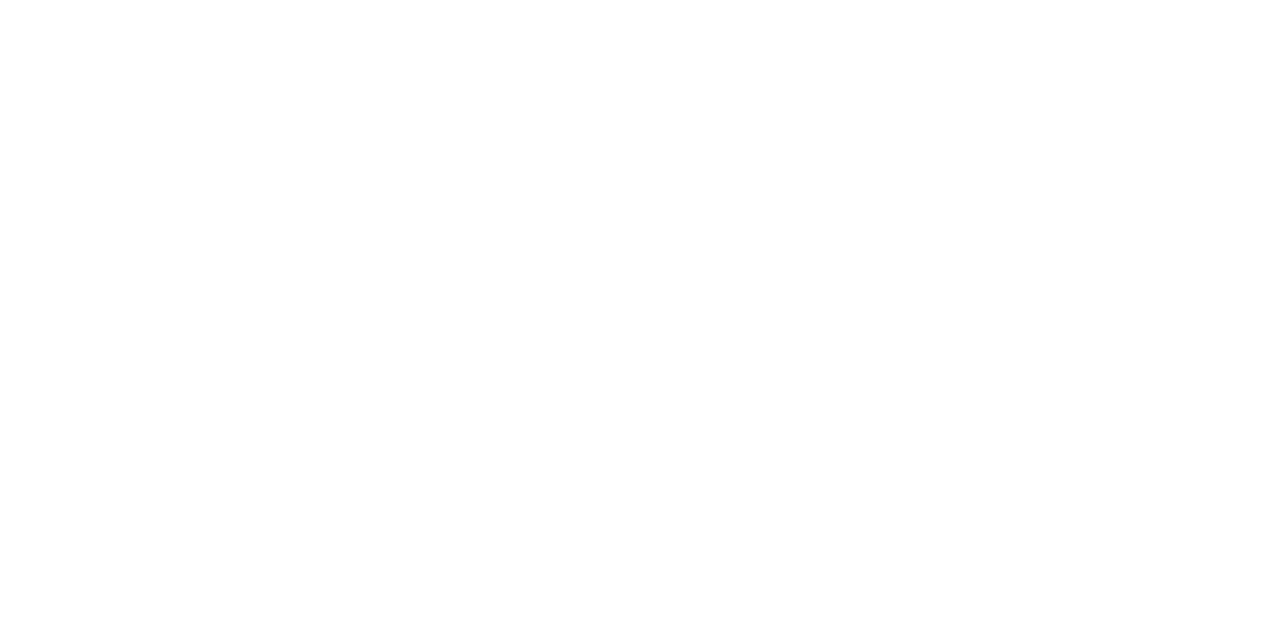
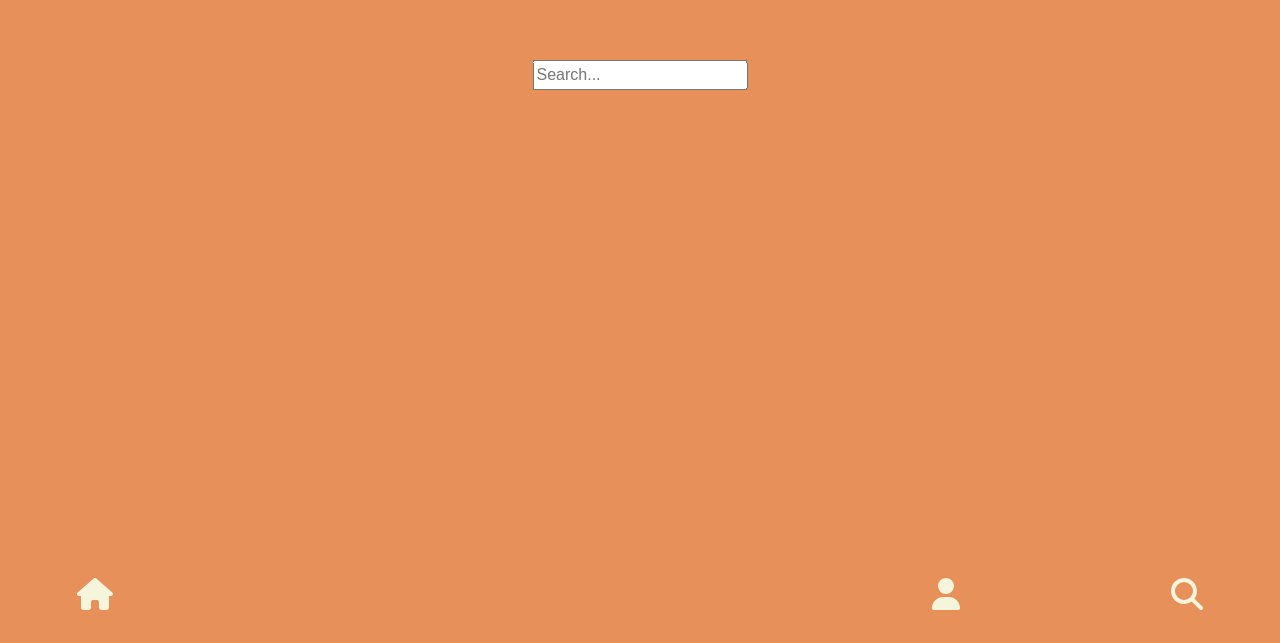
Before and after one commit to pierrelouisguichard/NHS-WellBeing-App, a React (Vite) app: page /search in a window 1280 px wide. Before the commit this address had no page. Shown: the part 157-800 px from the top of the page. Built offline with nearby package versions, Linux system fonts and the light colour scheme.

Commit message:
v0.4 Home page done.

```diff
--- a/src/App.jsx
+++ b/src/App.jsx
@@ -1,8 +1,8 @@
-import "./App.css";
 import Landing from "./Landing";
 import Home from "./Home";
 import Error from "./Error";
 import Login from "./Login";
+import Search from "./Search";
 import { Routes, Route } from "react-router-dom";
 
 function App() {
@@ -13,6 +13,7 @@
         <Route path="/error" element={<Error />} />
         <Route path="/login" element={<Login />} />
         <Route path="/home" element={<Home />} />
+        <Route path="/search" element={<Search />} />
       </Routes>
     </>
   );
--- a/src/Error.jsx
+++ b/src/Error.jsx
@@ -1,6 +1,6 @@
 import React from "react";
 import { FontAwesomeIcon } from "@fortawesome/react-fontawesome";
-import { faGear } from "@fortawesome/free-solid-svg-icons";
+import { faGear, faHouse } from "@fortawesome/free-solid-svg-icons";
 import "./Error.css";
 
 function Error() {
@@ -10,6 +10,9 @@
         <FontAwesomeIcon icon={faGear} spinPulse />
       </div>
       <p className="error-text">This page doesn't exist.</p>
+      <a className="home-icon" href="/home">
+        <FontAwesomeIcon icon={faHouse} />
+      </a>
     </div>
   );
 }
--- a/src/Home.css
+++ b/src/Home.css
@@ -79,3 +79,34 @@
   color: beige;
   font-size: xx-large;
 }
+
+.upload-button {
+  position: absolute;
+  top: 3%;
+  right: 5%;
+}
+
+.custom-label {
+  background-color: #e89059;
+  color: white;
+  font-size: 14px;
+  border-radius: 10px;
+  padding: 5px 16px;
+  cursor: pointer;
+  display: flex;
+  justify-content: center;
+  align-items: center;
+}
+
+.file-input {
+  position: absolute;
+  top: 0;
+  left: 0;
+  opacity: 0;
+}
+
+.img {
+  position: absolute;
+  right: 10%;
+  height: 100%;
+}
--- a/src/Home.jsx
+++ b/src/Home.jsx
@@ -8,31 +8,47 @@
 } from "@fortawesome/free-solid-svg-icons";
 import "bootstrap/dist/css/bootstrap.min.css";
 import Slider from "./Slider";
+import image1 from "./assets/events.png";
+import image2 from "./assets/wellbeing.png";
 
 function Home() {
   return (
     <div className="home-page">
       <div className="pic-of-the-day">
         <p className="home-text">Picture of the day!</p>
+        <div className="upload-button">
+          <label htmlFor="fileInput" className="custom-label">
+            Upload
+          </label>
+          <input
+            id="fileInput"
+            className="file-input"
+            type="file"
+            onChange={(e) => handleFileChange(e)}
+          />
+        </div>
+
         <div className="slider-container">
           <Slider />
         </div>
       </div>
       <a className="wellbeing-button" href="/error">
         <p className="home-text">Well Being</p>
+        <img src={image2} className="img" />
       </a>
       <a className="events-button" href="/error">
         <p className="home-text">Events</p>
+        <img src={image1} className="img" />
       </a>
-      <div className="home-icon">
+      <a className="home-icon" href="/">
         <FontAwesomeIcon icon={faHouse} />
-      </div>
-      <div className="search-icon">
+      </a>
+      <a className="search-icon" href="/search">
         <FontAwesomeIcon icon={faMagnifyingGlass} />
-      </div>
-      <div className="profile-icon">
+      </a>
+      <a className="profile-icon" href="/error">
         <FontAwesomeIcon icon={faUser} />
-      </div>
+      </a>
     </div>
   );
 }
--- a/src/Landing.css
+++ b/src/Landing.css
@@ -35,7 +35,7 @@
   position: absolute;
   bottom: 150px;
   width: 300px;
-  height: 50px;
+  height: 60px;
   text-decoration: none;
   background: #fae7ce;
   padding: 8px 15px;
@@ -53,7 +53,7 @@
   position: absolute;
   bottom: 60px;
   width: 300px;
-  height: 50px;
+  height: 60px;
   text-decoration: none;
   background: #fae7ce;
   padding: 8px 15px;
--- a/src/Login.css
+++ b/src/Login.css
@@ -53,7 +53,7 @@
   position: absolute;
   bottom: 10%;
   width: 300px;
-  height: 50px;
+  height: 60px;
   text-decoration: none;
   background: #e89059;
   padding: 8px 15px;
--- /dev/null
+++ b/src/Search.css
@@ -0,0 +1,12 @@
+.search-container {
+  background-color: #e89059;
+  height: 100vh;
+  width: 100vw;
+}
+
+.search-bar-position {
+  position: absolute;
+  top: 30%;
+  left: 50%;
+  transform: translate(-50%, -50%);
+}
--- /dev/null
+++ b/src/Search.jsx
@@ -0,0 +1,39 @@
+import React from "react";
+import SearchBar from "./SearchBar";
+import "./Search.css";
+import { FontAwesomeIcon } from "@fortawesome/react-fontawesome";
+import {
+  faHouse,
+  faMagnifyingGlass,
+  faUser,
+} from "@fortawesome/free-solid-svg-icons";
+
+const data = [
+  "Yoga",
+  "Stress at Work",
+  "Mental Health",
+  "Bereavement and Loss",
+  "Healthy eating",
+  "Physical health",
+];
+
+function Search() {
+  return (
+    <div className="search-container">
+      <div className="search-bar-position">
+        <SearchBar data={data} />
+      </div>
+      <a className="home-icon" href="/home">
+        <FontAwesomeIcon icon={faHouse} />
+      </a>
+      <a className="search-icon" href="/search">
+        <FontAwesomeIcon icon={faMagnifyingGlass} />
+      </a>
+      <a className="profile-icon" href="/error">
+        <FontAwesomeIcon icon={faUser} />
+      </a>
+    </div>
+  );
+}
+
+export default Search;
--- /dev/null
+++ b/src/SearchBar.jsx
@@ -0,0 +1,36 @@
+import React, { useState } from "react";
+
+const SearchBar = ({ data }) => {
+  const [searchTerm, setSearchTerm] = useState("");
+  const [searchResults, setSearchResults] = useState([]);
+
+  const handleSearch = (event) => {
+    const term = event.target.value;
+    setSearchTerm(term);
+
+    // Filter the data based on the search term
+    const results = data.filter((item) =>
+      item.toLowerCase().includes(term.toLowerCase())
+    );
+
+    setSearchResults(results);
+  };
+
+  return (
+    <div>
+      <input
+        type="text"
+        placeholder="Search..."
+        value={searchTerm}
+        onChange={handleSearch}
+      />
+      <ul>
+        {searchResults.map((result, index) => (
+          <li key={index}>{result}</li>
+        ))}
+      </ul>
+    </div>
+  );
+};
+
+export default SearchBar;
--- a/src/Slider.jsx
+++ b/src/Slider.jsx
@@ -1,36 +1,66 @@
-import React from "react";
+// Slider.js
+
+import React, { useState } from "react";
 import Carousel from "react-bootstrap/Carousel";
 import image1 from "./assets/dog1.png";
 import image2 from "./assets/dog2.png";
 import image3 from "./assets/dog3.png";
 import "./Slider.css"; // Import the CSS file
 import Button from "react-bootstrap/Button";
+import { FontAwesomeIcon } from "@fortawesome/react-fontawesome";
+import { faHeart } from "@fortawesome/free-solid-svg-icons";
 
 function Slider() {
+  const [likeCount1, setLikeCount1] = useState(0);
+  const [likeCount2, setLikeCount2] = useState(0);
+  const [likeCount3, setLikeCount3] = useState(0);
+
+  const handleLike1 = () => {
+    setLikeCount1(likeCount1 + 1);
+  };
+
+  const handleLike2 = () => {
+    setLikeCount2(likeCount2 + 1);
+  };
+
+  const handleLike3 = () => {
+    setLikeCount3(likeCount3 + 1);
+  };
+
   return (
     <Carousel className="slider-carousel">
       <Carousel.Item>
         <img src={image1} alt="Slide" className="slider-img" />
-        <Button href="/error" style={button}>
-          Read more
+        <Button style={button} onClick={handleLike1}>
+          <FontAwesomeIcon icon={faHeart} />
+          {` ${likeCount1}`}
         </Button>
       </Carousel.Item>
       <Carousel.Item>
         <img src={image2} alt="Slide" className="slider-img" />
+        <Button style={button} onClick={handleLike2}>
+          <FontAwesomeIcon icon={faHeart} />
+          {` ${likeCount2}`}
+        </Button>
       </Carousel.Item>
       <Carousel.Item>
         <img src={image3} alt="Slide" className="slider-img" />
+        <Button style={button} onClick={handleLike3}>
+          <FontAwesomeIcon icon={faHeart} />
+          {` ${likeCount3}`}
+        </Button>
       </Carousel.Item>
     </Carousel>
   );
 }
 
 const button = {
-  backgroundColor: "#035F48",
+  position: "absolute",
+  top: "5%",
+  right: "15%",
+  backgroundColor: "#e89059",
   border: "none",
-  borderWidth: "2px",
-  fontSize: "18px",
-  padding: "8px 25px",
+  fontSize: "16px",
 };
 
 export default Slider;
```
Also changed, not shown: src/App.css (deleted), src/assets/events.png (added), src/assets/wellbeing.png (added).
